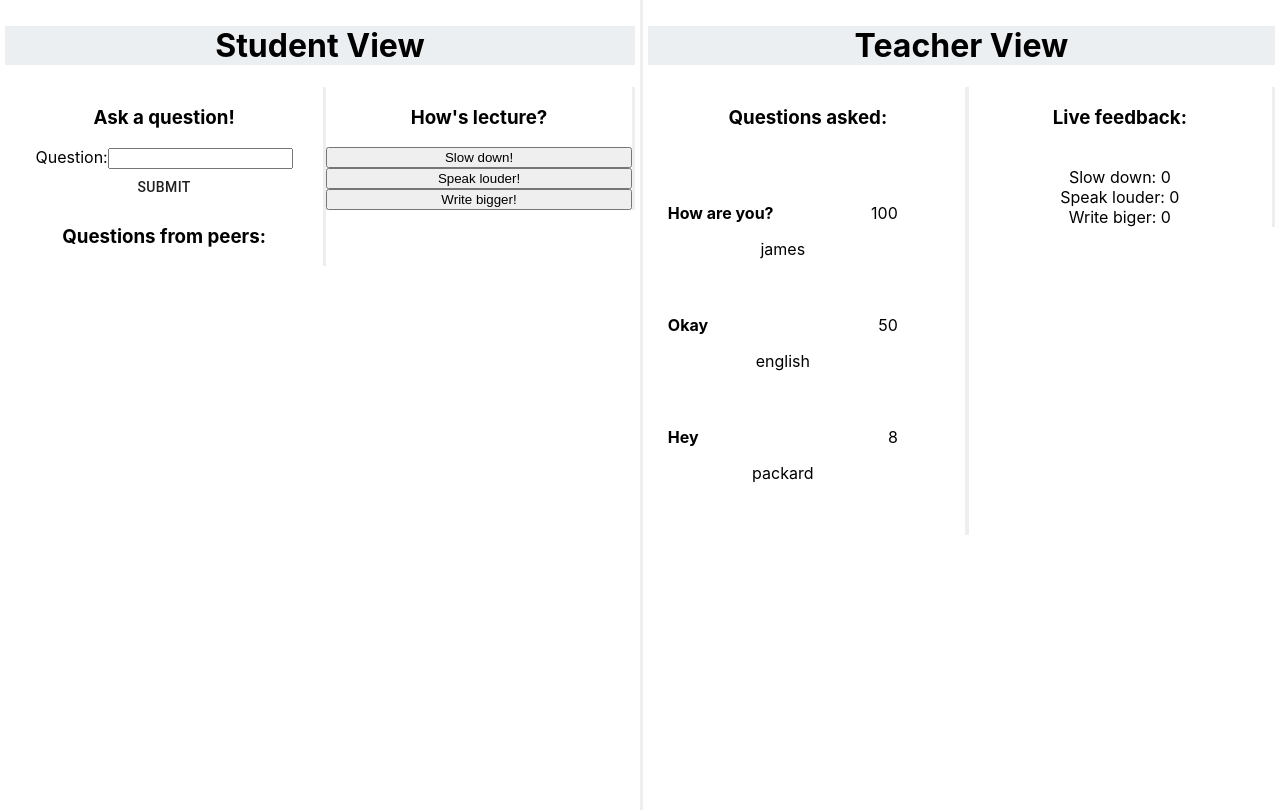
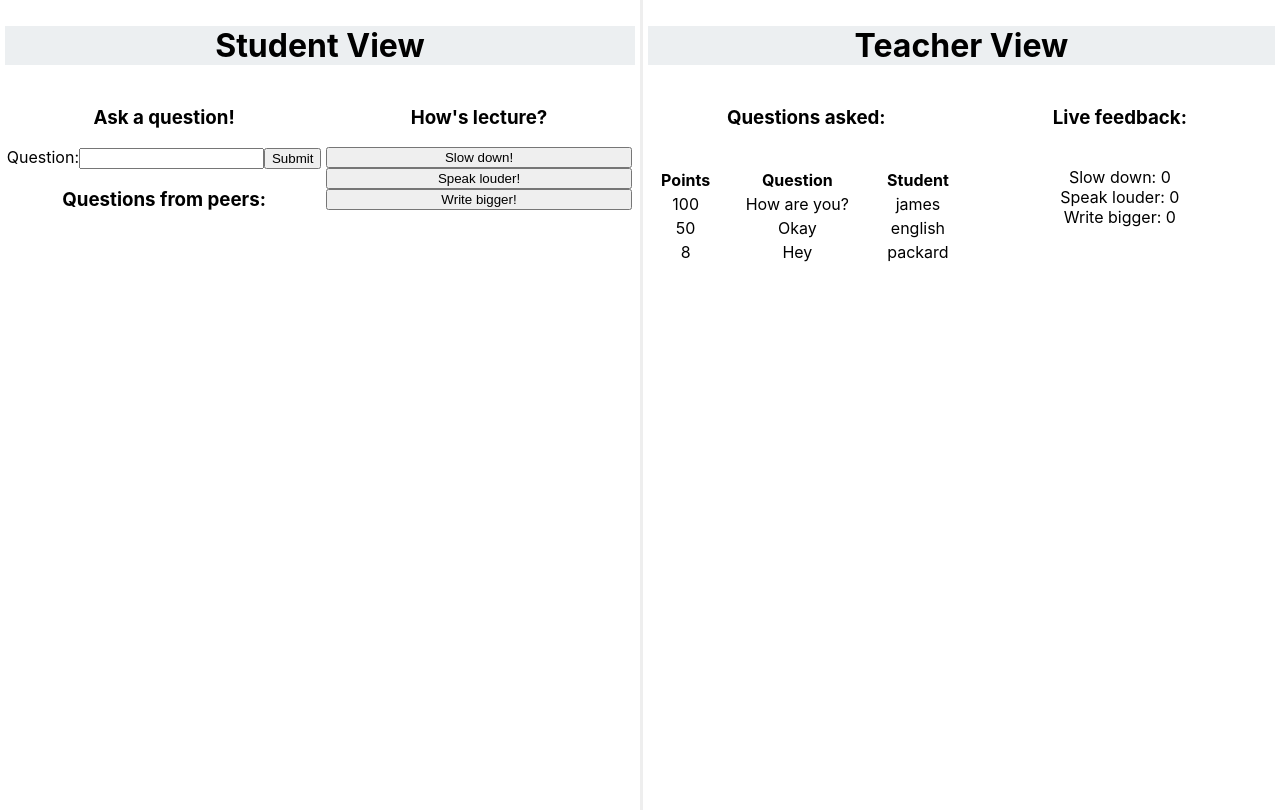
Before and after one commit to spayra1/LectureSense, a React (Create React App) app: page / in a window 1280 px wide. Built offline with nearby package versions, Linux system fonts and the light colour scheme.

Commit message:
changing locations and tabling questions

```diff
--- a/src/App.css
+++ b/src/App.css
@@ -48,7 +48,7 @@
 }
 
 .col:first-child {
-  border-right: 3px solid #eee;
+  border-right: 3px solid #fff;
 }
 
 @keyframes App-logo-spin {
--- a/src/components/QuestionForm.js
+++ b/src/components/QuestionForm.js
@@ -32,10 +32,13 @@ class QuestionForm extends React.Component {
                         onChange={this.handleChange}
                     />
                 </label>
-                <Button variant="container" color="solid black" onClick={this.handleSubmit}>Submit</Button>
+                <button onClick={this.handleSubmit}>Submit</button>
             </form>
         )
     }
 }
 
 export default QuestionForm;
+
+
+// <Button variant="container" color="solid black" onClick={this.handleSubmit}>Submit</Button>
--- a/src/components/TeacherFeedback.js
+++ b/src/components/TeacherFeedback.js
@@ -6,7 +6,7 @@ const TeacherFeedback = ({s, l, b}) => (
         <br />
         <label>Slow down: {s}</label>
         <label>Speak louder: {l}</label>
-        <label>Write biger: {b}</label>
+        <label>Write bigger: {b}</label>
     </div>
 );
 
--- a/src/components/TeacherQuestions.js
+++ b/src/components/TeacherQuestions.js
@@ -14,22 +14,27 @@ const TeacherQuestions = ({n}) => {
 
     function mapQuestions(questions) {
         return questions.map(q =>
-        <div key={q.id} className="question">
-            <div className="content">
-                <strong>{q.question}</strong>
-                <span>{q.votes}</span>
-            </div>
-            <p>{q.studentName}</p>
-        </div>)
+        <tr key={q.id}>
+            <td>{q.votes}</td>
+            <td>{q.question}</td>
+            <td>{q.studentName}</td>
+        </tr>)
     }
 
     questionList.sort(sortByVotes);
 
     return (
-    <div style={{backgroundColor: '', height: '100%', width: '25vw', borderRight: '1.5px solid #eceff1'}}>
+    <div style={{backgroundColor: '', height: '100%'}}>
         <h3>Questions asked:</h3>
         <br />
-        <p>{mapQuestions(questionList)}</p>
+        <table className="questions-table">
+            <tr>
+                <th>Points</th>
+                <th>Question</th>
+                <th>Student</th>
+            </tr>
+            {mapQuestions(questionList)}
+        </table>
     </div>
     );
 }
--- a/src/components/css/Question.css
+++ b/src/components/css/Question.css
@@ -1,10 +1,7 @@
-.question {
-  padding: 20px;
-  margin-right: 50px;
+.questions-table {
+  width: 100%;
 }
 
-.question .content{
-  display: flex;
-  flex-wrap: wrap;
-  justify-content: space-between;
+.questions-table tr {
+  border-bottom: 2px solid #aaa;
 }
```
